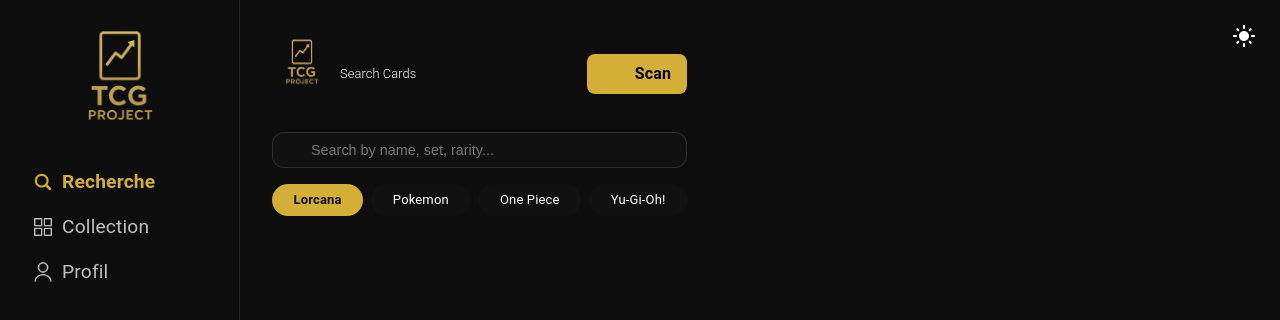
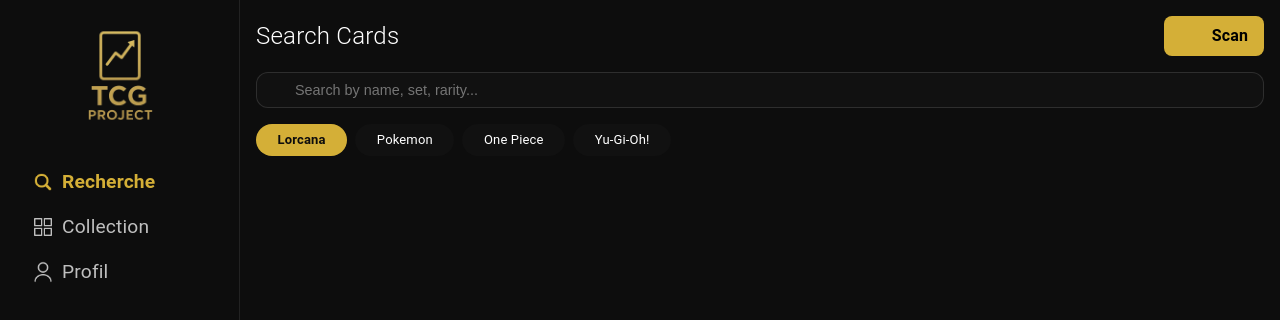
Before and after one commit to YohanAidan55/apptcgweb, a React (Vite) app: page /recherche in a window 1280 px wide. Shown: the top 320 px of the page. Built offline with nearby package versions, Linux system fonts and the light colour scheme; sample sign-in values are in the browser's storage; some icons are missing; what @toolpad/core would draw is missing.

Commit message:
Fix de la page searchCard

```diff
--- a/src/App.css
+++ b/src/App.css
@@ -1,8 +1,9 @@
 #root {
-  max-width: 1280px;
+  max-width: none;
   margin: 0 auto;
   padding: 2rem;
   text-align: center;
+  width: 100%;
 }
 
 .logo {
--- a/src/components/layout/ResponsiveLayout.tsx
+++ b/src/components/layout/ResponsiveLayout.tsx
@@ -16,25 +16,41 @@
         bgcolor: "background.default",
       }}
     >
-
       {!isMobile && (
-        <Box width="220px" sx={{ width: 240, borderRight: "1px solid #222" }}>
-          <ToggleTheme />
-
+        <Box
+          sx={{
+            width: 240,
+            flexShrink: 0,
+            borderRight: "1px solid #222",
+          }}
+        >
           <Sidebar />
         </Box>
       )}
 
-      <Box flex={1} p={2} overflow="auto">
+      <Box
+        sx={{
+          flex: 1,
+          p: 2,
+          overflow: "auto",
+          width: "100%",
+          minWidth: 0,
+          display: "flex",
+        }}
+      >
         <Outlet />
       </Box>
 
       {isMobile && (
-        <Box position="fixed" bottom={0} width="100%" sx={{ borderTop: "1px solid #222" }}>
+        <Box
+          position="fixed"
+          bottom={0}
+          width="100%"
+          sx={{ borderTop: "1px solid #222" }}
+        >
           <Footer />
         </Box>
       )}
     </Box>
-
   );
 }
--- a/src/features/app/SearchCard.tsx
+++ b/src/features/app/SearchCard.tsx
@@ -14,11 +14,7 @@
     <Box
       sx={{
         width: "100%",
-        minHeight: "100vh",
-        bgcolor: "background.default",
-        color: "text.primary",
-        p: 2,
-        pb: 10, // espace pour le footer
+        maxWidth: "100%",
       }}
     >
       {/* --- TOP BAR --- */}
@@ -30,12 +26,18 @@
           mb: 2,
         }}
       >
-        <Box sx={{ display: "flex", alignItems: "center", gap: 1 }}>
+      <Box sx={{ display: "flex", alignItems: "center", gap: 1 }}>
+        {/* Logo : visible uniquement sur smartphone */}
+        <Box sx={{ display: { xs: "block", sm: "none" } }}>
           <Logo width={60} />
-          <Typography fontSize="0.8rem" fontWeight={300}>
-            Search Cards
-          </Typography>
         </Box>
+
+        {/* Texte : toujours visible */}
+        <Typography fontSize="1.5rem" fontWeight={300}>
+          Search Cards
+        </Typography>
+      </Box>
+
 
         <IconButton
           sx={{
@@ -109,7 +111,7 @@
         })}
       </Box>
 
-      {/* --- LISTE DES CARTES PLUS TARD --- */}
+      {/* --- LISTE DES CARTES --- */}
       <Box mt={3}>
         {/* future card list */}
       </Box>
```
